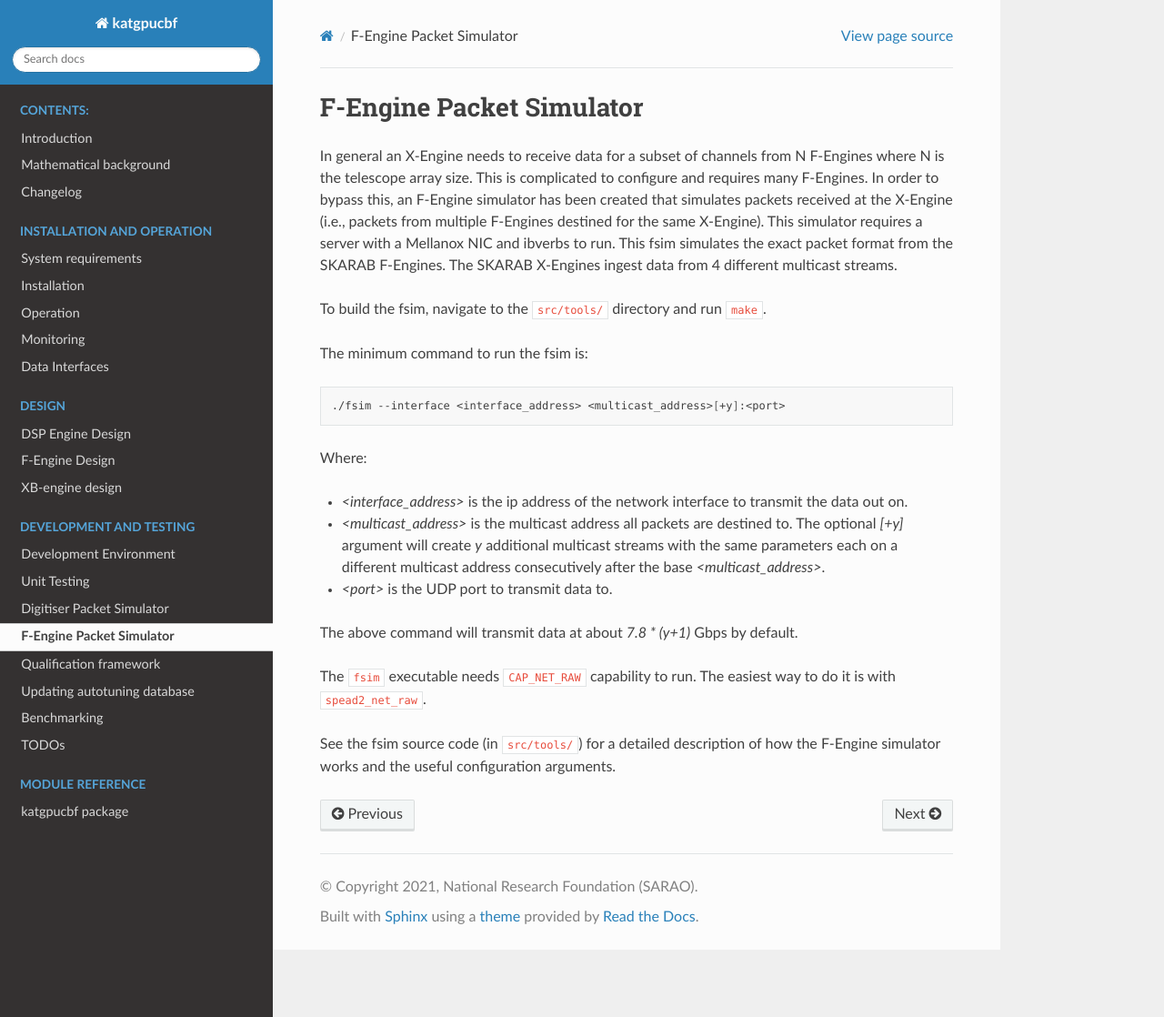
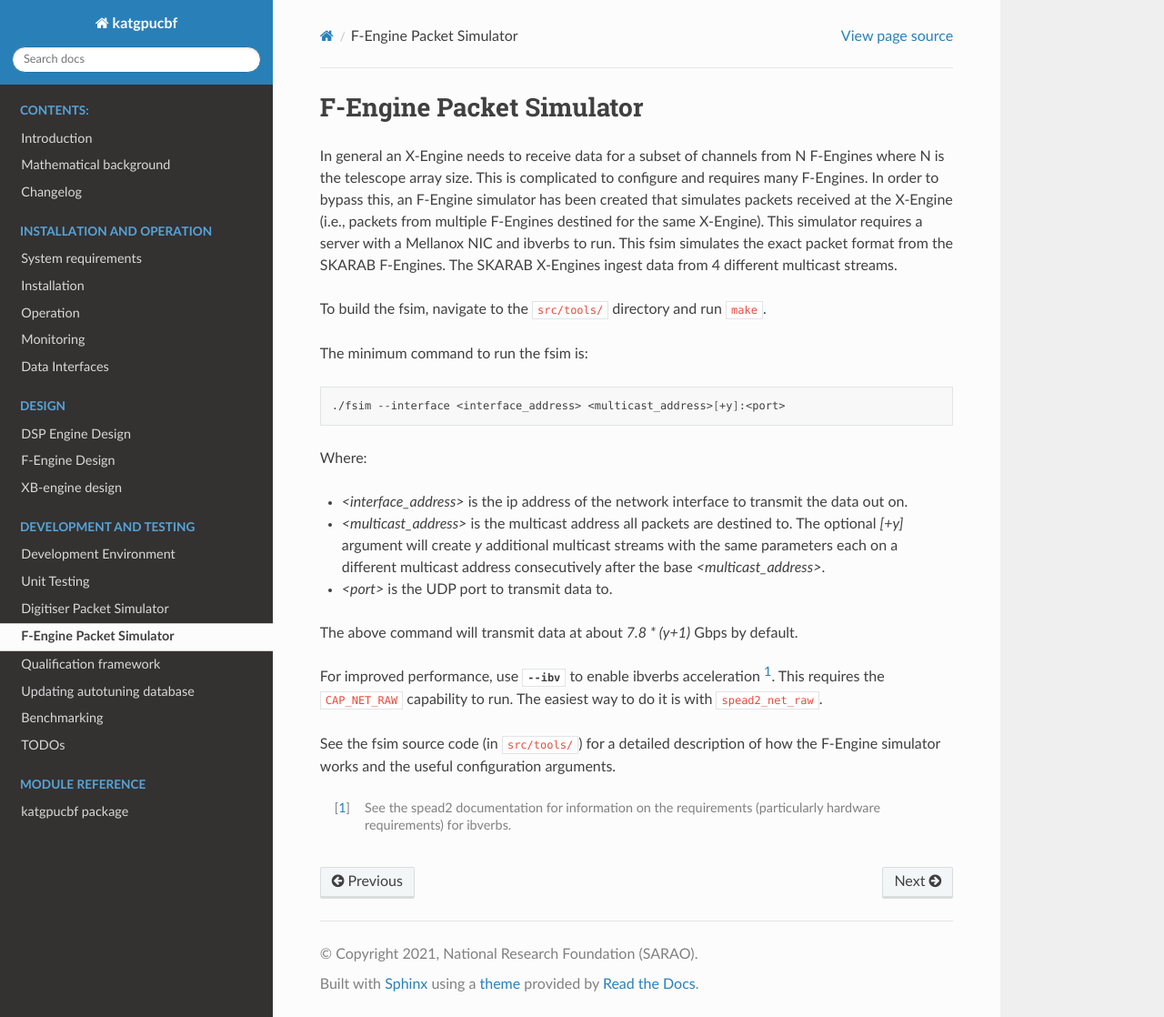
Before and after one commit to ska-sa/katgpucbf, a Sphinx documentation site: the page built from doc/fsim.rst, in a window 1280 px wide and 1118 px high. Shown: the whole window at 91% size. Built offline with Sphinx 7.4.7 and the Read the Docs theme 2.0.0, drawn with Linux system fonts in a browser that asks for light colours; the version number could not be read and is left out.

Commit message:
Update fsim documentation to reflect that ibv is now optional

```diff
--- a/doc/control.rst
+++ b/doc/control.rst
@@ -143,7 +143,7 @@ single :ref:`feng-packet-sim` on ``host1`` and a single :program:`xbgpu`
 instance on ``host2``::
 
     [Connect to host1, navigate to the location of the fsim and build it using 'make']
-    user@host1:~/katgpucbf/src/tools$ spead2_net_raw ./fsim --interface <100GbE NIC IP> \
+    user@host1:~/katgpucbf/src/tools$ spead2_net_raw ./fsim --interface <100GbE NIC IP> --ibv \
                                       --array-size 4 --channels 4096 \
                                       --channels-per-substream 512 \
                                       --spectra-per-heap 256 \
--- a/doc/fsim.rst
+++ b/doc/fsim.rst
@@ -32,8 +32,12 @@ Where:
 
 The above command will transmit data at about `7.8 * (y+1)` Gbps by default.
 
-The ``fsim`` executable needs ``CAP_NET_RAW`` capability to run. The easiest
-way to do it is with ``spead2_net_raw``.
+For improved performance, use :option:`!--ibv` to enable ibverbs acceleration [#]_.
+This requires the ``CAP_NET_RAW`` capability to run. The easiest way to do it
+is with ``spead2_net_raw``.
 
 See the fsim source code (in ``src/tools/``) for a  detailed description of how the
 F-Engine simulator works and the useful configuration arguments.
+
+.. [#] See the spead2 documentation for information on the requirements
+   (particularly hardware requirements) for ibverbs.
```
